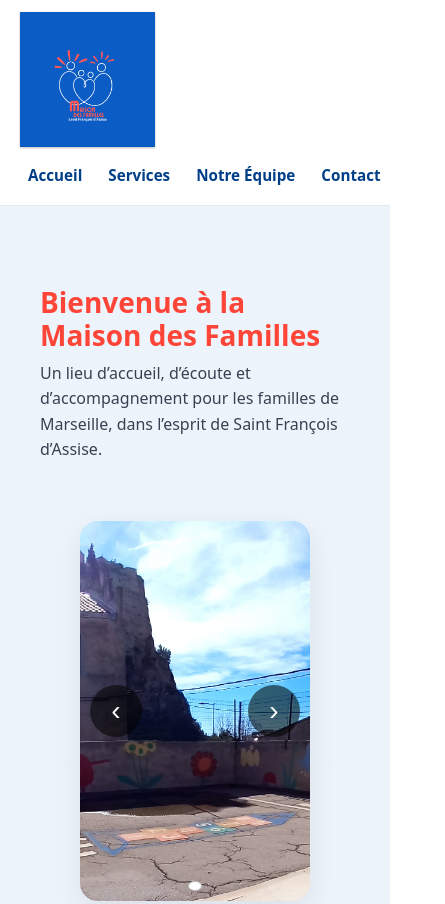
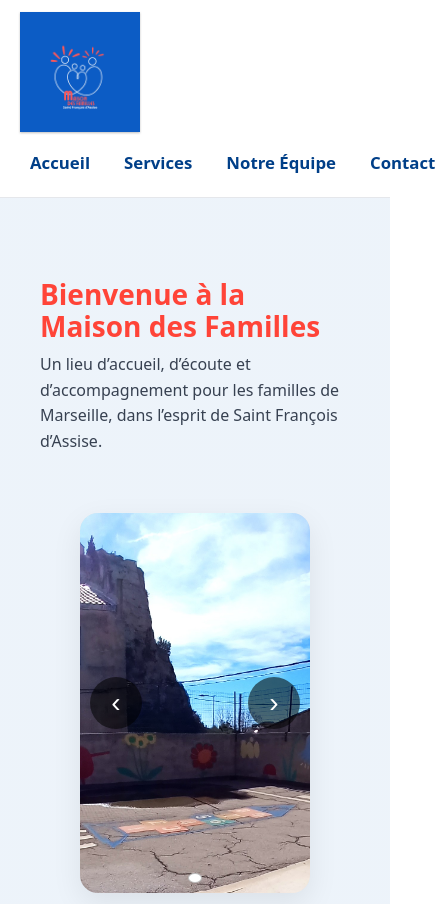
Before and after one commit to A-Healthy-Person/maison, a plain HTML site: page index.html in a window 390 px wide. Shown: the top 904 px of the page, 445 px wide, since content can reach past the window. Drawn offline with Linux system fonts and the light colour scheme; files that its build step writes are made by us from their sources; files whose address does not match are found by name.

Commit message:
Update and rename assets/css/site.css to assets/site.css

```diff
--- a/assets/css/site.css
+++ b/assets/site.css
@@ -1,4 +1,3 @@
-/* ===== Palette ===== */
 :root{
   --blue:#005BBB;
   --blue-900:#003F88;
@@ -15,148 +14,45 @@
 html{scroll-behavior:smooth}
 body{margin:0;font-family:system-ui,-apple-system,Segoe UI,Roboto,Ubuntu,"Helvetica Neue",Arial,sans-serif;color:var(--ink);background:var(--bg);line-height:1.6}
 
-/* ===== Header / Nav ===== */
-/* ===== Header / Nav (fixed responsiveness) ===== */
-.topbar{
-  position: sticky;
-  top: 0;
-  z-index: 50;
-  background: #fff;
-  border-bottom: 1px solid #e5e7eb;
-}
+/* Header / Nav (responsive fix) */
+.topbar{position:sticky;top:0;z-index:50;background:#fff;border-bottom:1px solid #e5e7eb}
+.nav{max-width:1160px;margin:auto;display:flex;align-items:center;justify-content:space-between;gap:16px;padding:12px 20px;flex-wrap:nowrap}
+.brand{display:flex;align-items:center;gap:12px;text-decoration:none;flex:0 0 auto}
+.brand img{height:auto;width:clamp(120px, 13vw, 180px);display:block;filter:drop-shadow(0 1px 1px rgba(0,0,0,.25))}
+.navlinks{margin-left:auto;display:flex;align-items:center;gap:18px;flex:1 1 auto;justify-content:flex-end;min-width:0}
+.navlinks a{color:var(--blue-900);text-decoration:none;font-weight:800;padding:8px 10px;border-radius:10px;font-size:1.05rem;white-space:nowrap}
+.navlinks a:hover{background:var(--soft)}
 
-.nav{
-  max-width: 1160px;
-  margin: auto;
-  display: flex;
-  align-items: center;
-  justify-content: space-between;   /* keep logo left, links right */
-  gap: 16px;
-  padding: 12px 20px;
-  flex-wrap: nowrap;                /* <— no wrapping on desktop */
-}
-
-.brand{
-  display: flex;
-  align-items: center;
-  gap: 12px;
-  text-decoration: none;
-  flex: 0 0 auto;                   /* don't let logo stretch */
-}
-
-.brand img{
-  height: auto;
-  width: clamp(120px, 13vw, 180px); /* slightly smaller to avoid wrap */
-  display: block;
-  filter: drop-shadow(0 1px 1px rgba(0,0,0,.25));
-}
-
-.navlinks{
-  margin-left: auto;
-  display: flex;
-  align-items: center;
-  gap: 18px;
-  flex: 1 1 auto;                   /* allow links area to shrink */
-  justify-content: flex-end;
-  min-width: 0;                     /* allow flex items to shrink properly */
-}
-
-.navlinks a{
-  color: var(--blue-900);
-  text-decoration: none;
-  font-weight: 800;
-  padding: 8px 10px;
-  border-radius: 10px;
-  font-size: 1.05rem;
-  white-space: nowrap;              /* keep each link on one line */
-}
-
-.navlinks a:hover{ background: var(--soft); }
-
-/* ===== Stack on small screens ===== */
-@media (max-width: 820px){
-  .nav{
-    flex-wrap: wrap;                /* allow stacking on mobile */
-    row-gap: 10px;
-  }
-  .brand img{
-    width: 150px;
-  }
-  .navlinks{
-    width: 100%;
-    justify-content: flex-start;    /* links under logo, left-aligned */
-    gap: 14px;
-  }
-  .navlinks a{
-    font-size: 1rem;
-  }
-}
-
-/* (Optional) Very small screens */
-@media (max-width: 420px){
-  .brand img{ width: 135px; }
-  .navlinks{ gap: 10px; }
-  .navlinks a{ font-size: .95rem; padding: 6px 8px; }
-}
-
-/* ===== Sections ===== */
+/* Sections */
 section{padding:56px 20px}
 .wrap{max-width:1160px;margin:auto}
 .title{font-size:clamp(24px,2.8vw,36px);color:var(--blue-900);margin:0 0 10px;text-align:center}
 .sub{color:var(--muted);text-align:center;margin:0 0 28px}
 
-/* ===== Welcome (2 columns) ===== */
+/* Welcome (2 columns) */
 .welcome{background:linear-gradient(0deg, rgba(0,91,187,.07), rgba(0,91,187,.07)), #fff}
 .welcome-grid{max-width:1160px;margin:auto;display:grid;grid-template-columns:1fr 520px;gap:28px;align-items:center;padding:24px 20px}
 .welcome h1{font-size:clamp(28px,3.2vw,46px);line-height:1.15;margin:0 0 10px;color:var(--coral)}
 .welcome p{color:#374151;margin:0 0 14px;max-width:60ch}
 
-/* ===== Carousel (locked to maison/images/carousel/) ===== */
+/* Carousel */
 .carousel{position:relative;border-radius:var(--radius);overflow:hidden;box-shadow:var(--shadow);background:#e5e7eb}
 .carousel-track{display:flex;transition:transform .5s ease}
 .carousel img{width:100%;height:380px;object-fit:cover;display:block}
-.car-btn{
-  position:absolute;top:50%;transform:translateY(-50%);
-  background:rgba(0,0,0,.55);border:none;color:#fff;
-  width:52px;height:52px;border-radius:50%;cursor:pointer;
-  font-size:28px;line-height:1;display:flex;align-items:center;justify-content:center
-}
+.car-btn{position:absolute;top:50%;transform:translateY(-50%);background:rgba(0,0,0,.55);border:none;color:#fff;width:52px;height:52px;border-radius:50%;cursor:pointer;font-size:28px;line-height:1;display:flex;align-items:center;justify-content:center}
 .car-prev{left:10px}.car-next{right:10px}
 .dots{position:absolute;left:0;right:0;bottom:10px;display:flex;justify-content:center;gap:8px}
 .dot{width:10px;height:10px;border-radius:50%;background:rgba(255,255,255,.7);border:1px solid rgba(0,0,0,.25)}
 .dot.active{background:#fff}
 
-/* ===== Services (Claude styles) ===== */
-.services-grid {
-  display: grid;
-  grid-template-columns: repeat(auto-fit, minmax(300px, 1fr));
-  gap: 2rem;
-  margin-top: 2rem;
-}
-.service-card {
-  background: white;
-  padding: 2rem;
-  border-radius: 15px;
-  box-shadow: 0 5px 15px rgba(0,0,0,0.1);
-  text-align: center;
-  transition: transform 0.3s ease, box-shadow 0.3s ease;
-  border-top: 4px solid #E74C3C; /* red accent */
-}
-.service-card:hover {
-  transform: translateY(-5px);
-  box-shadow: 0 10px 25px rgba(0,0,0,0.15);
-}
-.service-card h3 {
-  color: #1E4B99; /* deep blue */
-  font-size: 1.4rem;
-  margin-bottom: 1rem;
-}
-.service-card p {
-  color: #666;
-  line-height: 1.6;
-}
+/* Services (Claude styles) */
+.services-grid{display:grid;grid-template-columns:repeat(auto-fit,minmax(300px,1fr));gap:2rem;margin-top:2rem}
+.service-card{background:#fff;padding:2rem;border-radius:15px;box-shadow:0 5px 15px rgba(0,0,0,.1);text-align:center;transition:transform .3s ease, box-shadow .3s ease;border-top:4px solid #E74C3C}
+.service-card:hover{transform:translateY(-5px);box-shadow:0 10px 25px rgba(0,0,0,.15)}
+.service-card h3{color:#1E4B99;font-size:1.4rem;margin-bottom:1rem}
+.service-card p{color:#666;line-height:1.6}
 
-/* ===== Team ===== */
+/* Team */
 .team{background:var(--soft)}
 .team-grid{display:grid;gap:20px;grid-template-columns:repeat(4,minmax(0,1fr))}
 .member{background:#fff;border:1px solid #eef2f7;border-radius:16px;padding:16px;box-shadow:0 6px 18px rgba(0,0,0,.05);display:flex;flex-direction:column;gap:8px}
@@ -165,24 +61,28 @@ section{padding:56px 20px}
 .role{color:var(--blue);font-weight:700}
 .bio{color:#4b5563}
 
-/* ===== Contact ===== */
+/* Contact */
 .contact-grid{display:grid;gap:20px;grid-template-columns:1fr 1fr}
 form input, form textarea{width:100%;padding:12px;border:1px solid #e5e7eb;border-radius:10px;margin:6px 0 12px}
 .btn{background:var(--coral);color:#fff;border:none;padding:12px 18px;border-radius:12px;font-weight:800;cursor:pointer}
 .info-card{padding:22px;border:1px solid #eef2f7;border-radius:16px;background:#fff;box-shadow:0 6px 18px rgba(0,0,0,.05)}
 .note{margin-top:14px;border-left:6px solid var(--blue);padding:12px;border-radius:8px;background:#f8fafc}
 
-/* ===== Footer ===== */
+/* Footer */
 footer{background:#0b1533;color:#e5e7eb}
 .foot{max-width:1160px;margin:auto;display:flex;align-items:center;justify-content:space-between;gap:12px;padding:22px 20px}
 footer img{width:180px;height:auto;filter:drop-shadow(0 2px 2px rgba(0,0,0,.25))}
 
-/* ===== Responsive ===== */
+/* Responsive */
 @media (max-width: 1020px){
   .welcome-grid{grid-template-columns:1fr}
   .team-grid{grid-template-columns:repeat(2,minmax(0,1fr))}
   .contact-grid{grid-template-columns:1fr}
 }
+@media (max-width: 820px){
+  .nav{flex-wrap:wrap;row-gap:10px}
+  .navlinks{width:100%;justify-content:flex-start;gap:14px}
+}
 @media (max-width: 640px){
   .services-grid{grid-template-columns:1fr}
 }
```
